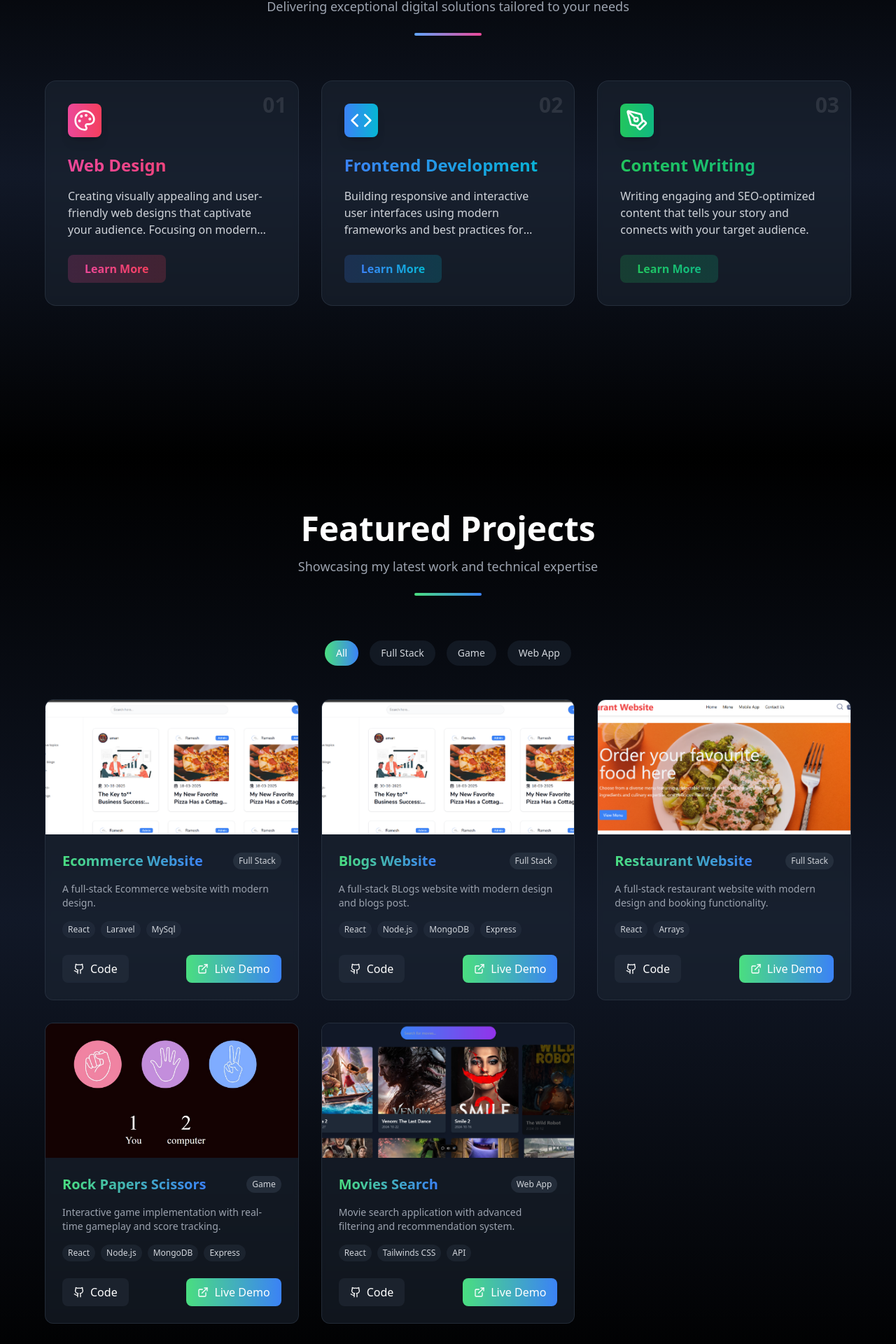
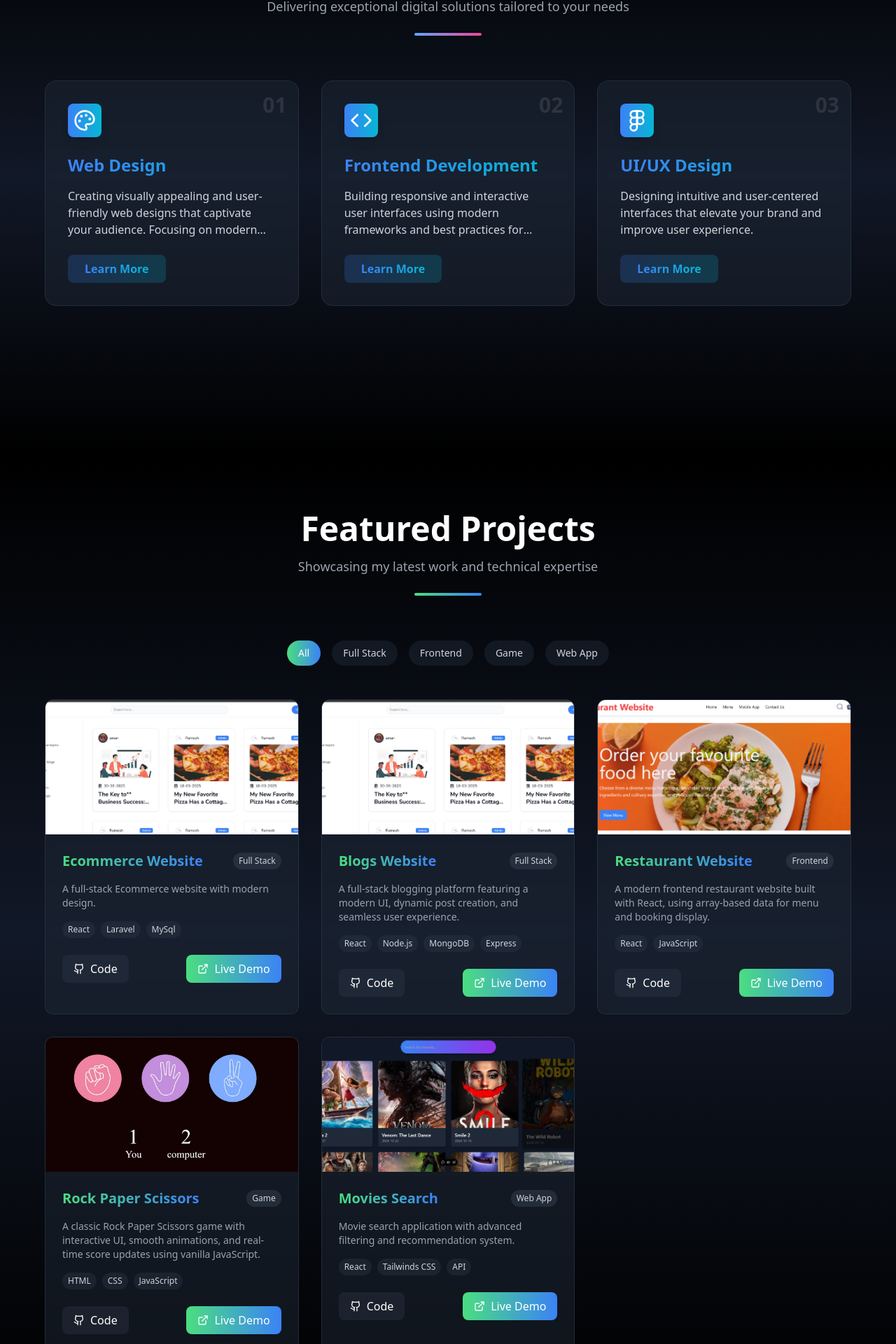
Before and after one commit to Ramesh2580-creator/Portfolio, a React (Vite) app: page / in a window 1280 px wide. Shown: the part 1689-3609 px from the top of the page at 70% size. Built offline with nearby package versions, Linux system fonts and the light colour scheme.

Commit message:
update project and services detail

```diff
--- a/src/components/Projects.jsx
+++ b/src/components/Projects.jsx
@@ -21,7 +21,7 @@ const projects = [
     id: 2,
     name: "Blogs Website",
     technologies: ["React", "Node.js", "MongoDB", "Express"],
-    description: "A full-stack BLogs website with modern design and blogs post.",
+    description: "A full-stack blogging platform featuring a modern UI, dynamic post creation, and seamless user experience.",
     image: BLogs,
     github: "https://github.com/Ramesh2580-creator/Blogs-Website",
     demo: "https://blogs-website-z5b9.vercel.app/",
@@ -30,18 +30,18 @@ const projects = [
   {
     id: 3,
     name: "Restaurant Website",
-    technologies: ["React","Arrays"],
-    description: "A full-stack restaurant website with modern design and booking functionality.",
+    technologies: ["React", "JavaScript"],
+    description: "A modern frontend restaurant website built with React, using array-based data for menu and booking display.",
     image: Restaurant,
     github: "https://github.com/Ramesh2580-creator/Restaurant-Website.git",
     demo: "https://restaurant-website-one-ashy.vercel.app/",
-    category: "Full Stack",
+    category: "Frontend",
   },
   {
     id: 4,
-    name: "Rock Papers Scissors",
-    technologies: ["React", "Node.js", "MongoDB", "Express"],
-    description: "Interactive game implementation with real-time gameplay and score tracking.",
+    name: "Rock Paper Scissors",
+    technologies: ["HTML", "CSS", "JavaScript"],
+    description: "A classic Rock Paper Scissors game with interactive UI, smooth animations, and real-time score updates using vanilla JavaScript.",
     image: Game,
     github: "https://github.com/Ramesh2580-creator/Rock-paper-scissors-game.git",
     demo: "https://rock-paper-scissors-game-y1d5.vercel.app/",
--- a/src/components/Service.jsx
+++ b/src/components/Service.jsx
@@ -1,6 +1,6 @@
 import React from "react";
 import { motion } from "framer-motion";
-import { Code, Palette, PenTool } from "lucide-react";
+import { Code, Palette, Figma } from "lucide-react";
 
 const services = [
   {
@@ -8,7 +8,7 @@ const services = [
     title: "Web Design",
     description: "Creating visually appealing and user-friendly web designs that captivate your audience. Focusing on modern UI/UX principles and brand consistency.",
     icon: Palette,
-    color: "from-pink-500 to-rose-500",
+    color: "from-blue-500 to-cyan-500",
   },
   {
     id: 2,
@@ -19,11 +19,11 @@ const services = [
   },
   {
     id: 3,
-    title: "Content Writing",
-    description: "Writing engaging and SEO-optimized content that tells your story and connects with your target audience.",
-    icon: PenTool,
-    color: "from-green-500 to-emerald-500",
-  },
+    title: "UI/UX Design",
+    description: "Designing intuitive and user-centered interfaces that elevate your brand and improve user experience.",
+    icon: Figma,
+    color: "from-blue-500 to-cyan-500",
+  }
 ];
 
 const Service = () => {
```
